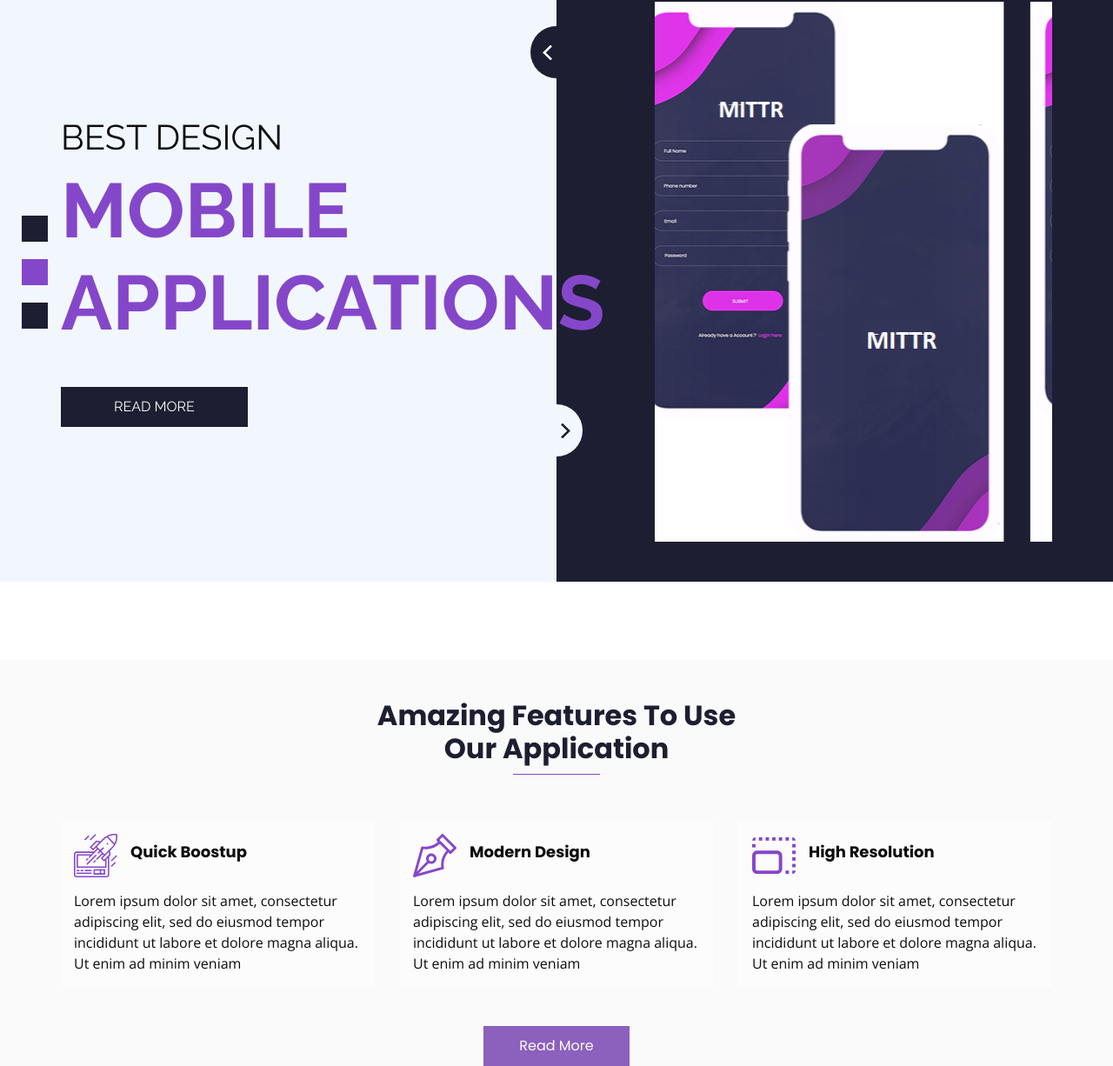
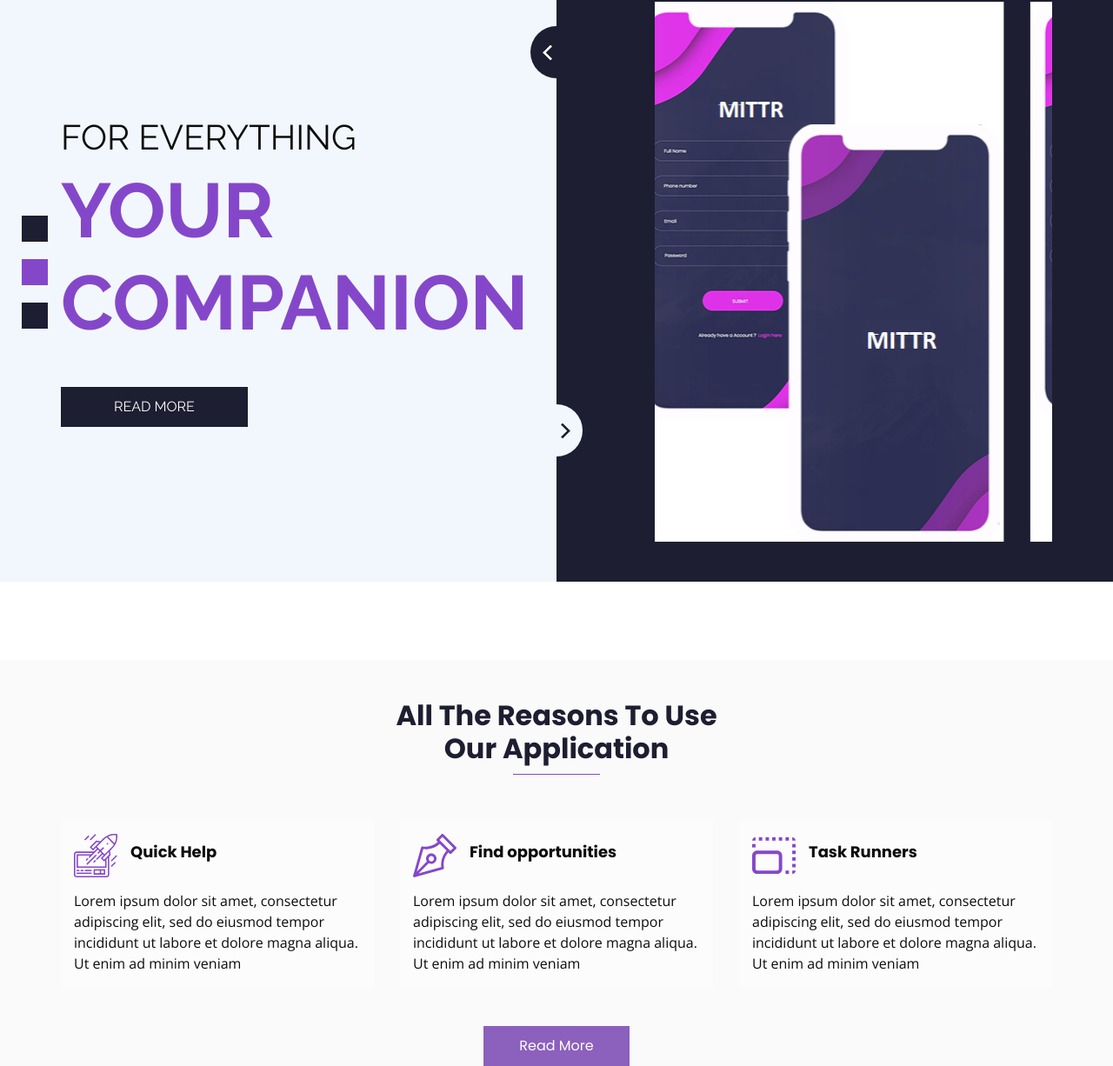
Before and after one commit to Naginder/mittrrepo, a plain HTML site: page index.html in a window 1280 px wide. Shown: the part 131-1357 px from the top of the page at 87% size. Drawn offline with nearby package versions, Linux system fonts and the light colour scheme.

Commit message:
changed index.html

```diff
--- a/index.html
+++ b/index.html
@@ -69,11 +69,11 @@
           <div class="col-md-7">
             <div class="detail-box">
               <h2>
-                best design
+                for everything
               </h2>
               <h1>
-                Mobile <br />
-                applications
+                Your <br />
+                Companion
               </h1>
               <div>
                 <a href="">
@@ -126,7 +126,7 @@
     <div class="container">
       <div class="heading_container">
         <h2>
-          Amazing Features To Use <br />
+          All The Reasons To Use <br />
           Our Application
         </h2>
       </div>
@@ -157,7 +157,7 @@
 
               </div>
               <h6>
-                Quick Boostup
+                Quick Help
               </h6>
             </div>
             <div class="detail-box">
@@ -179,7 +179,7 @@
                 </svg>
               </div>
               <h6>
-                Modern Design
+                Find opportunities
               </h6>
             </div>
             <div class="detail-box">
@@ -254,7 +254,7 @@
 
               </div>
               <h6>
-                High Resolution
+                Task Runners
               </h6>
             </div>
             <div class="detail-box">
```
